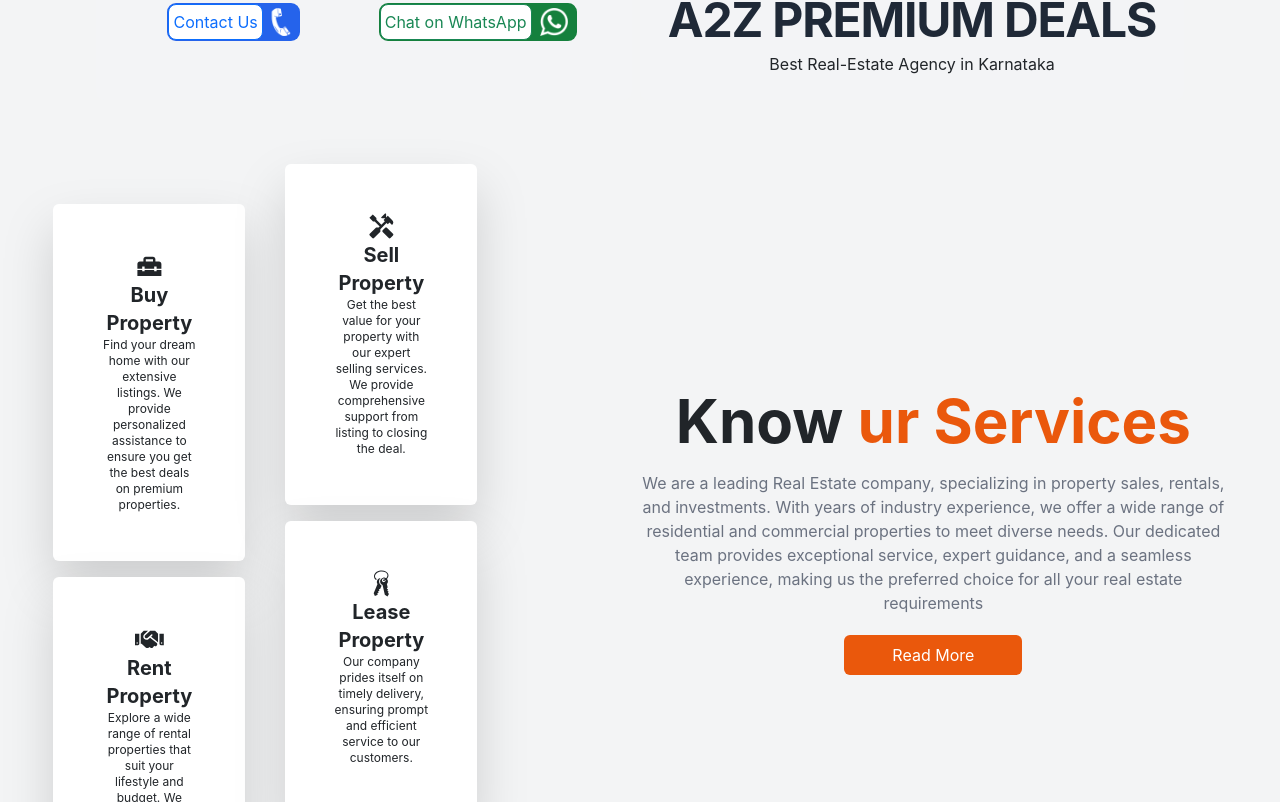
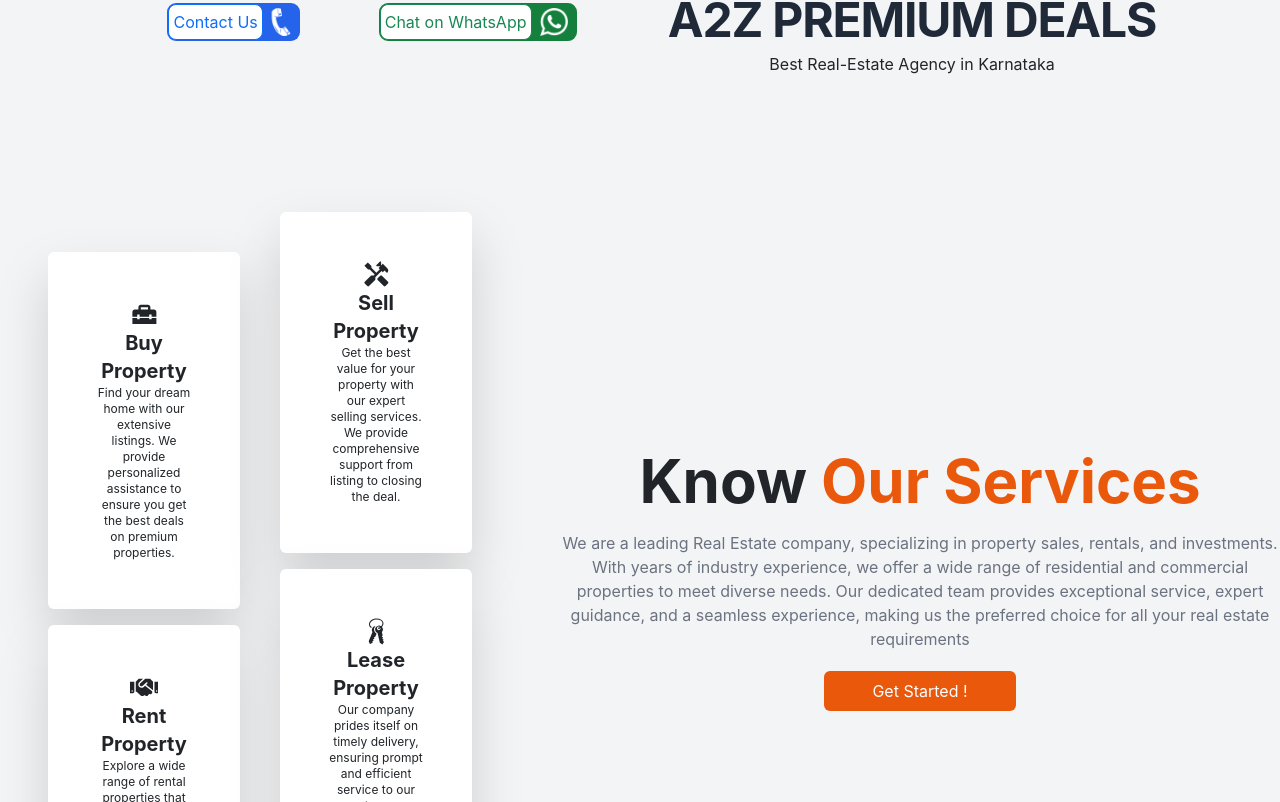
Before and after one commit to mrnayak25/a2z_premium_deals, a React (Create React App) app: page / in a window 1280 px wide. Shown: the part 1798-2600 px from the top of the page. Built offline with nearby package versions, Linux system fonts and the light colour scheme; no server answers; the database is empty.

Commit message:
hiiiiiii

```diff
--- a/package.json
+++ b/package.json
@@ -24,7 +24,7 @@
     "react-dom": "^18.3.1",
     "react-firebase-hooks": "^5.1.1",
     "react-hook-form": "^7.52.0",
-    "react-icons": "^5.2.1",
+    "react-icons": "^5.3.0",
     "react-loading": "^2.0.3",
     "react-outside-click-handler": "^1.3.0",
     "react-router-dom": "^6.23.1",
--- a/src/components/Services.js
+++ b/src/components/Services.js
@@ -6,9 +6,9 @@ import { FaHandshake } from "react-icons/fa";
 
 const Services = () => {
   return (
-    <div className="w-11/12 m-auto flex flex-col md:flex-row justify-between items-center md:space-x-10 space-y-10 md:space-y-0 py-10">
+    <div className="m-auto flex flex-col md:flex-row justify-around items-center md:space-x-10 space-y-10 md:space-y-0 py-10">
     {/* right side */}
-    <div className=" flex space-x-4 md:space-x-10">
+    <div className=" flex space-x-4 md:space-x-10 p-5">
       <div className="mt-10 space-y-4">
         <div className=" w-48 flex flex-col items-center bg-white text-center p-5 drop-shadow-2xl rounded-md">
           <MdHomeRepairService size={"1.8rem"} />
@@ -45,9 +45,9 @@ const Services = () => {
     </div>
 
     {/* left side */}
-    <div className=" w-1/2 md:1/2 space-y-5">
-      <h1 className="text-6xl font-bold">
-        Know <span className=" text-orange-600">ur Services</span>
+    <div className=" w-2/3 md:1/2 space-y-5">
+      <h1 className="text-6xl font-bold items-center">
+        Know <span className=" text-orange-600">Our Services</span>
       </h1>
       <p className="  text-gray-500">
         We are a leading Real Estate company, specializing in property sales,
@@ -58,7 +58,7 @@ const Services = () => {
         for all your real estate requirements
       </p>
       <button className=" px-5 py-2 bg-orange-600 text-white rounded-md hover:bg-orange-700">
-        Read More
+        Get Started !
       </button>
     </div>
   </div>
```
Also changed, not shown: 1 other file (tests, documents, lock files or other folders).
